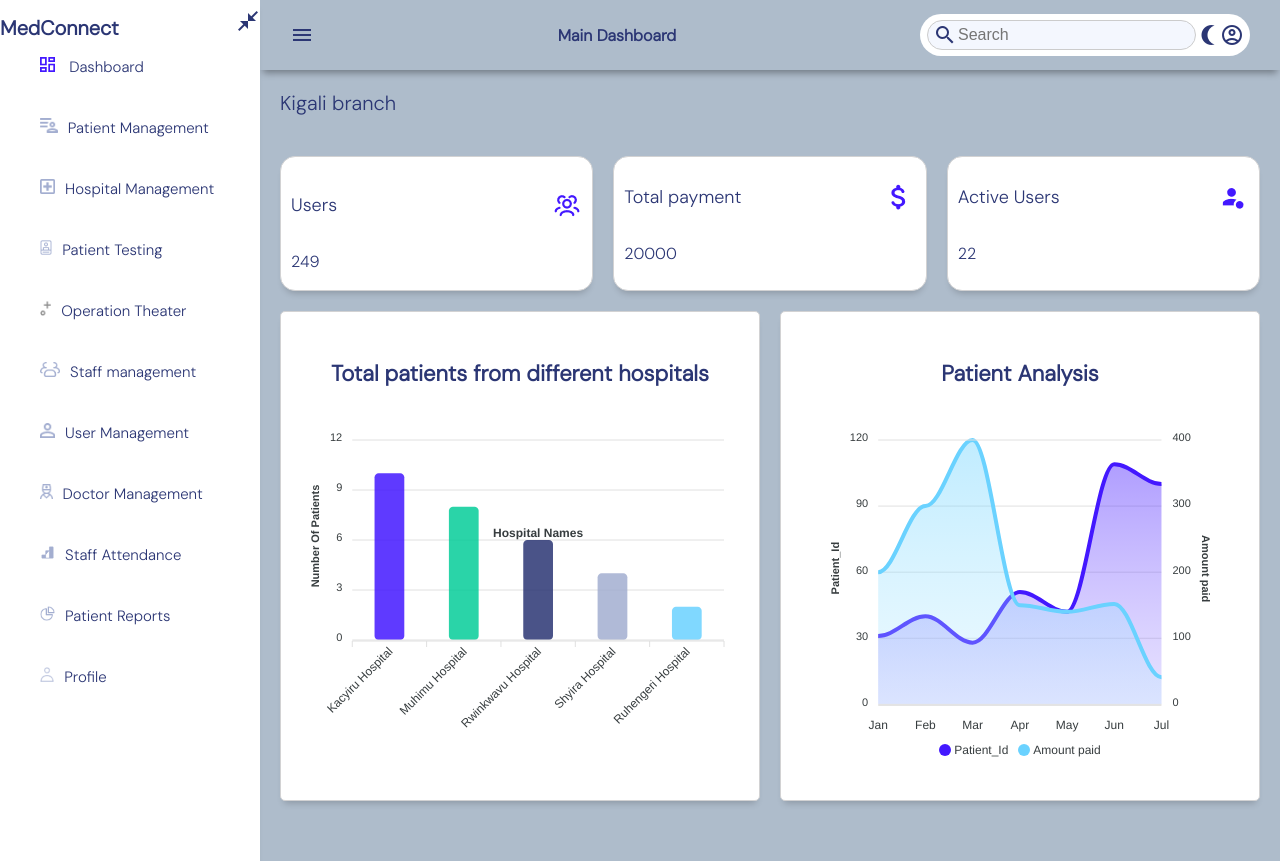
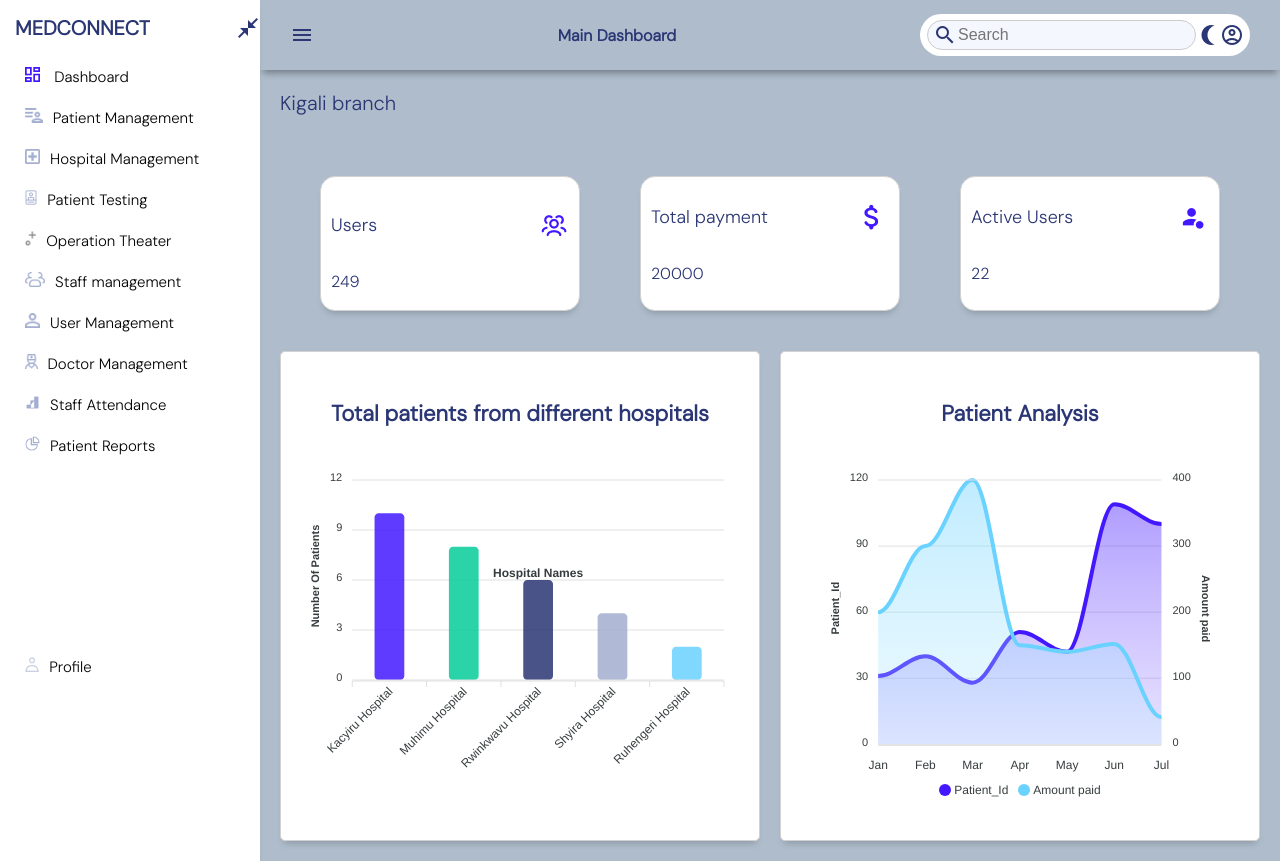
Before and after one commit to makuachteny/MedConnect, a Python web app: template Front-end/Sub_Admin/Template/index.html in a window 1280 px wide. Run offline with Jinja, Linux system fonts and the light colour scheme; the template is opened without the code that fills it, so the values that code supplies are empty; some libraries are stand-ins or nearby versions.

Commit message:
update sidebar

```diff
--- a/Front-end/Sub_Admin/CSS/styles.css
+++ b/Front-end/Sub_Admin/CSS/styles.css
@@ -38,6 +38,7 @@ body {
   justify-content: space-between;
   padding: 0 30px;
   box-shadow: 0 6px 7px -3px rgba(0, 0, 0, 0.35);
+  cursor: pointer;
 }
 
 /* Styling for the right side of the header */
@@ -66,6 +67,7 @@ body {
   outline: none;
   font-size: 16px;
   background-color: #f4f7fe;
+  cursor: pointer;
 }
 
 /* Styling for the search icon */
@@ -90,21 +92,24 @@ body {
 
 /* Styling for the list items in the sidebar */
 .sidebar-list {
-  margin-top: 15px;
+  margin: 0 50px 0 15px;
   font-size: 15px;
+  padding: 0;
   list-style-type: none;
 }
 
 .sidebar-list-item {
-  padding-bottom: 40px;
-  color: #2b3674;
+  padding: 10px 10px;
+  color: #040404;
+  border-radius: 20px;
 }
-
+.sidebar-list-item #profile {
+  cursor: pointer;
+  margin-top: 180px;
+}
 .sidebar-list-item:hover {
   background-color: #bdc3dc;
   cursor: pointer;
-  padding: 10px;
-  border-radius: 15px;
 }
 
 .sidebar-list-item img {
@@ -118,14 +123,17 @@ body {
   justify-content: space-between;
   align-items: center;
   padding: 0;
+  cursor: pointer;
 }
 
 .sidebar-brand {
-  margin-top: 15px;
+  margin: 15px;
   font-size: 20px;
   font-weight: 700;
 }
-
+.sidebar-brand >span {
+  margin-right: 10px;
+}
 .sidebar-responsive {
   display: inline !important;
   position: absolute;
@@ -153,7 +161,7 @@ body {
   display: grid;
   grid-template-columns: 1fr 1fr 1fr;
   gap: 20px;
-  margin: 20px 0;
+  margin: 20px;
 }
 .font-weight {
   font-weight: bold;
@@ -162,6 +170,7 @@ body {
   display: flex;
   flex-direction: column;
   justify-content: space-around;
+  margin: 20px;
   padding: 10px;
   background-color: #ffffff;
   box-sizing: border-box;
@@ -258,10 +267,6 @@ body {
   .menu-icon {
     display: inline;
   }
-
-  .sidebar-title > span {
-    display: inline;
-  }
 }
 
 /* Small <= 768px */
--- a/Front-end/Sub_Admin/Template/index.html
+++ b/Front-end/Sub_Admin/Template/index.html
@@ -36,7 +36,7 @@
       <!-- sidebar -->
       <aside id="sidebar">
         <div class="sidebar-title">
-          <div class="sidebar-brand"><strong>MedConnect</strong></div>
+          <div class="sidebar-brand"><strong>MEDCONNECT</strong></div>
           <span class="material-icons-outlined" onclick="closeSidebar()">close_fullscreen</span>
         </div>
         <ul class="sidebar-list">
@@ -50,7 +50,7 @@
           <li class="sidebar-list-item"><img src="../images/doctor.png" alt="" />Doctor Management</li>
           <li class="sidebar-list-item"><img src="../images/staff_attendance_report.png" alt="" />Staff Attendance</li>
           <li class="sidebar-list-item"><img src="../images/patient_data.png" alt="" />Patient Reports</li>
-          <li class="sidebar-list-item"><img src="../images/profile.png" alt="" />Profile</li>
+          <li class="sidebar-list-item"><img src="../images/profile.png" id="profile" />Profile</li>
         </ul>
       </aside>
 
```
